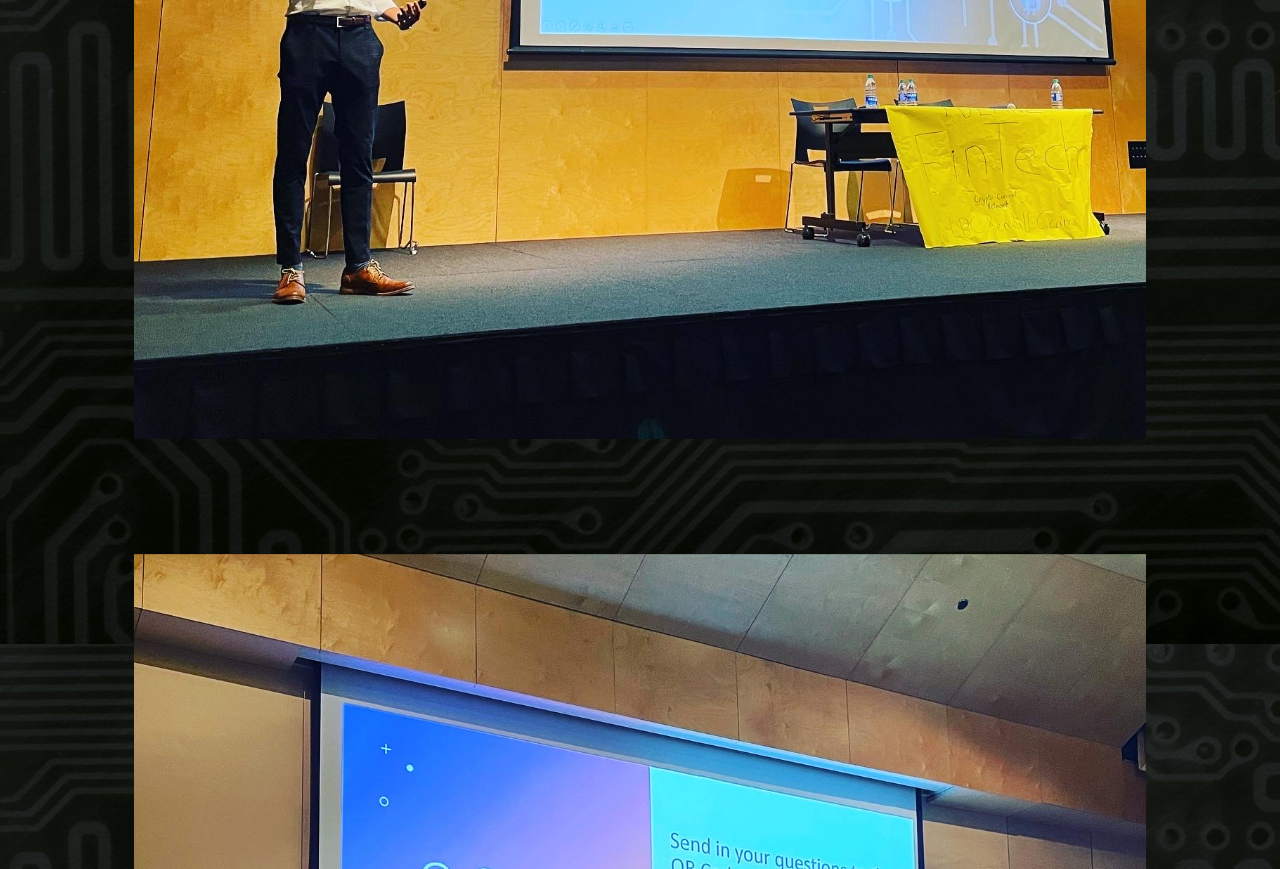
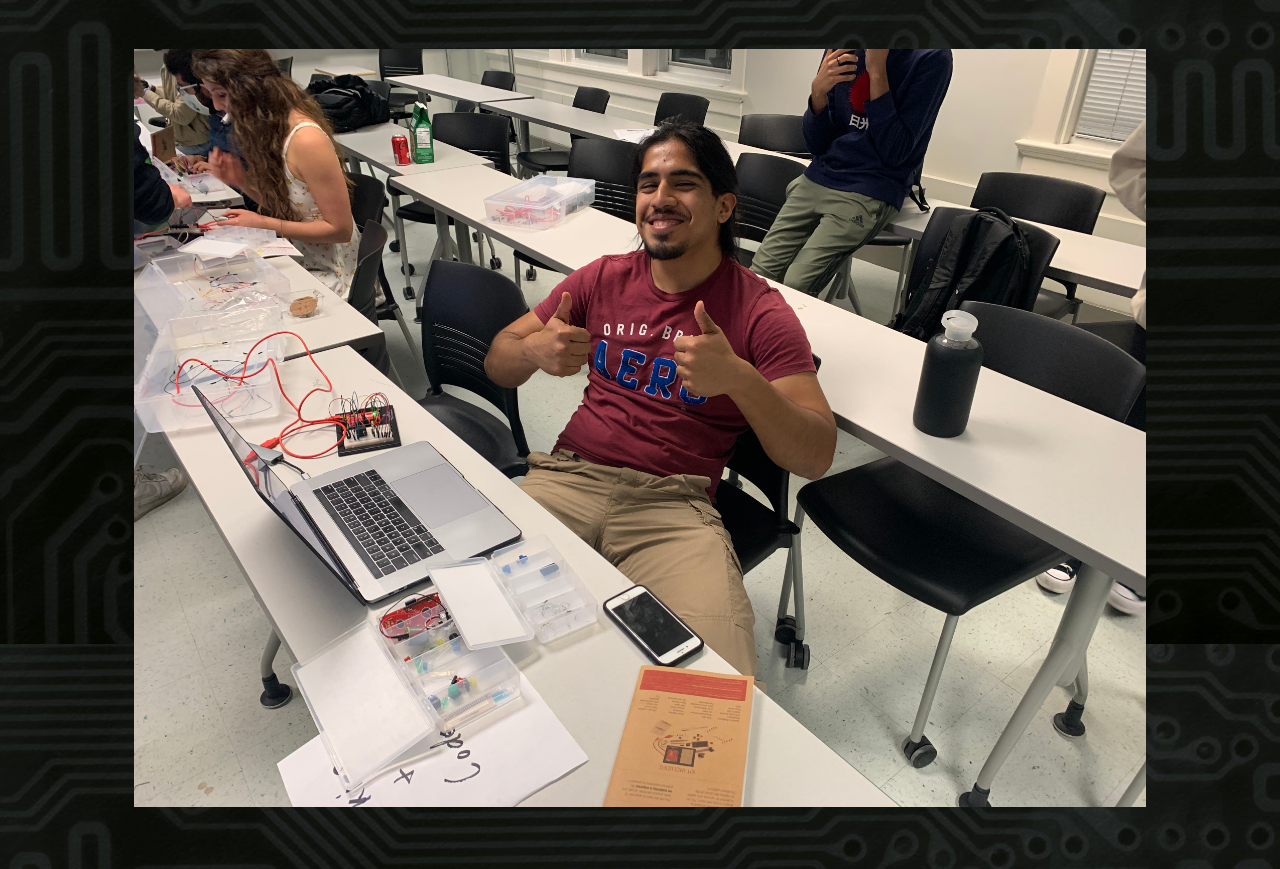
Before and after one commit to samuelkellum/CookiesAndCodeWebsite, a Django app: page /gallery/ in a window 1280 px wide. Shown: the part 1756-2625 px from the top of the page. Run offline with Django 4.2, Linux system fonts and the light colour scheme.

Commit message:
Image debug

```diff
--- a/main/templates/main/gallery.html
+++ b/main/templates/main/gallery.html
@@ -25,9 +25,9 @@
     </nav>
 
     <!-- ADD IMAGES!!! -->
-    <img class="gallery" src="{% static 'assets/img/mem-1.jpg'%}" alt="Event photo">
-    <img class="gallery" src="{% static 'assets/img/mem-2.jpg'%}" alt="Event photo">
-    <img class="gallery" src="{% static 'assets/img/mem-3.jpg'%}" alt="Event photo">
+    <img class="gallery" src="{% static 'assets/img/mem-4.jpg'%}" alt="Event photo">
+    <img class="gallery" src="{% static 'assets/img/mem-5.jpg'%}" alt="Event photo">
+    <img class="gallery" src="{% static 'assets/img/mem-6.jpg'%}" alt="Event photo">
     <img class="gallery" src="{% static 'assets/img/mem-4.jpg'%}" alt="Event photo">
     <img class="gallery" src="{% static 'assets/img/mem-5.jpg'%}" alt="Event photo">
     <img class="gallery" src="{% static 'assets/img/mem-6.jpg'%}" alt="Event photo">
```
